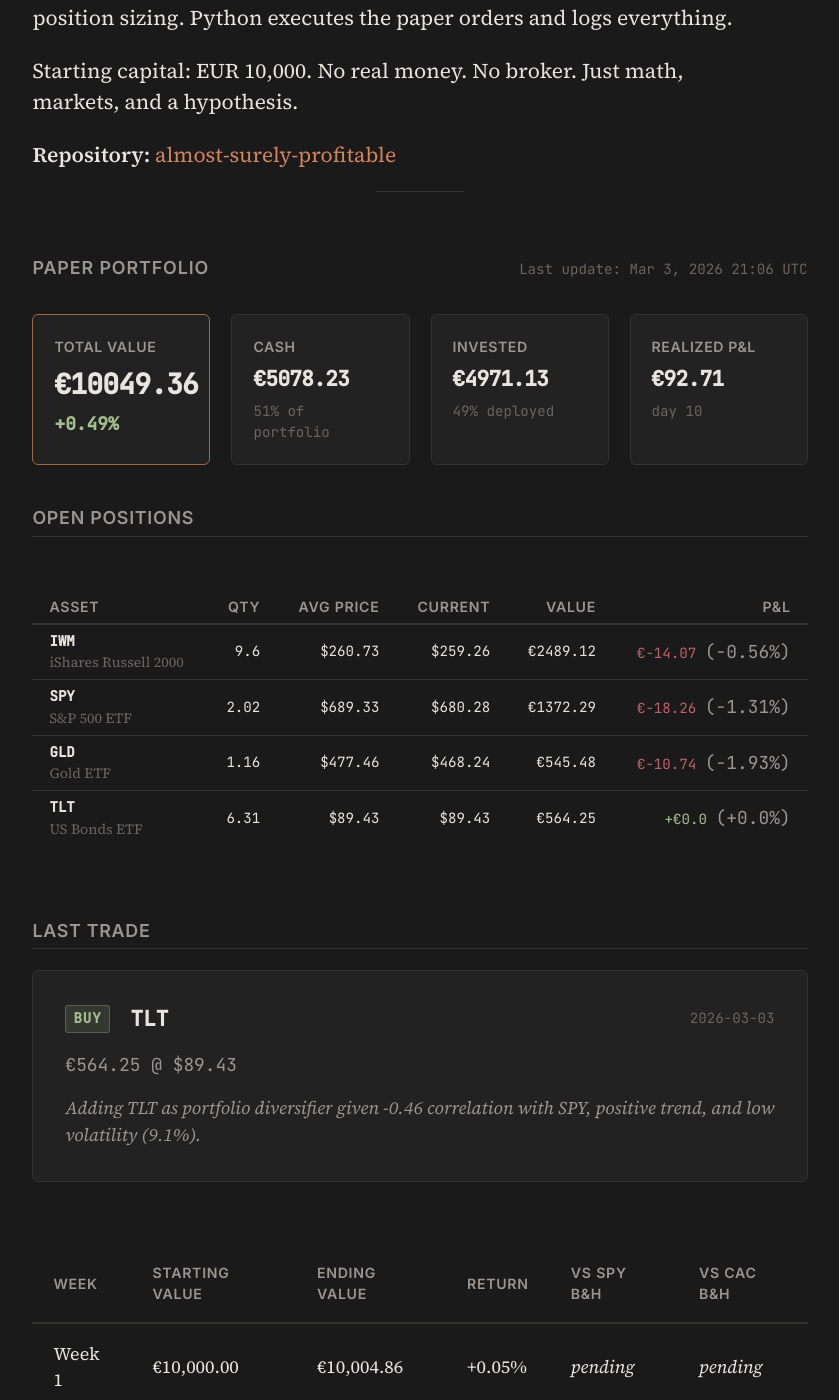
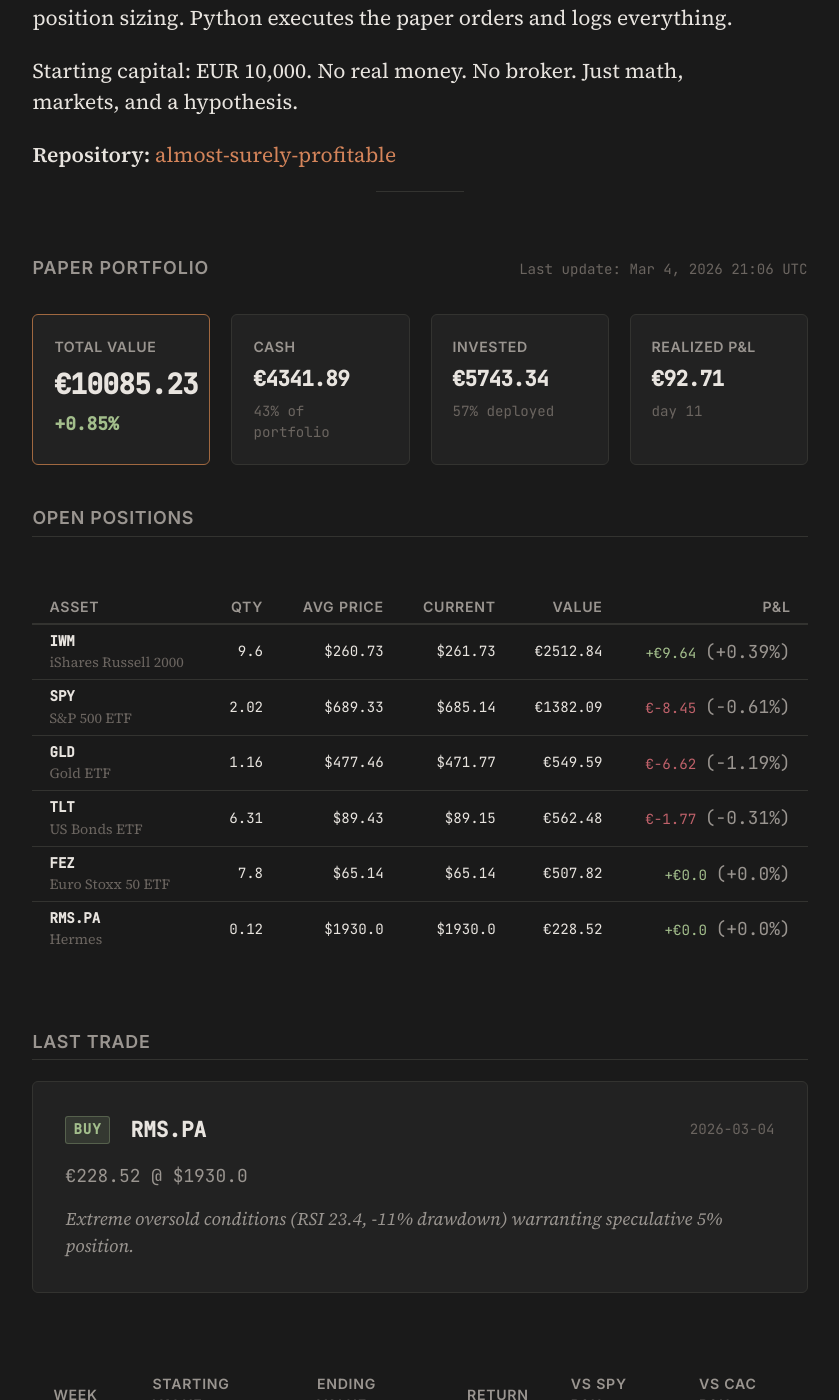
Before and after one commit to Alm0stSurely/alm0stsurely.github.io, a Jekyll site: the page built from trading.md, in a window 1280 px wide and 1400 px high, scrolled down 854 px. Shown: the whole window, without its empty margins (220-1059 px from the left). Built offline with Jekyll 4.4.1, drawn with Linux system fonts in a browser that asks for light colours.

Commit message:
data: portfolio update 2026-03-04

```diff
--- a/_data/portfolio.json
+++ b/_data/portfolio.json
@@ -1,63 +1,85 @@
 {
-  "last_updated": "2026-03-03T21:06:29",
+  "last_updated": "2026-03-04T21:06:11",
   "starting_capital": 10000.00,
-  "cash": 5078.23,
-  "total_value": 10049.36,
-  "total_return_pct": 0.49,
+  "cash": 4341.89,
+  "total_value": 10085.23,
+  "total_return_pct": 0.85,
   "total_realized_pnl": 92.71,
-  "days_active": 10,
+  "days_active": 11,
   "positions": [
     {
       "ticker": "IWM",
       "name": "iShares Russell 2000",
       "quantity": 9.60,
       "avg_price": 260.73,
-      "current_price": 259.26,
-      "market_value": 2489.12,
-      "pnl": -14.07,
-      "pnl_pct": -0.56,
-      "allocation_pct": 24.77
+      "current_price": 261.73,
+      "market_value": 2512.84,
+      "pnl": 9.64,
+      "pnl_pct": 0.39,
+      "allocation_pct": 24.92
     },
     {
       "ticker": "SPY",
       "name": "S&P 500 ETF",
       "quantity": 2.02,
       "avg_price": 689.33,
-      "current_price": 680.28,
-      "market_value": 1372.29,
-      "pnl": -18.26,
-      "pnl_pct": -1.31,
-      "allocation_pct": 13.66
+      "current_price": 685.14,
+      "market_value": 1382.09,
+      "pnl": -8.45,
+      "pnl_pct": -0.61,
+      "allocation_pct": 13.70
     },
     {
       "ticker": "GLD",
       "name": "Gold ETF",
       "quantity": 1.16,
       "avg_price": 477.46,
-      "current_price": 468.24,
-      "market_value": 545.48,
-      "pnl": -10.74,
-      "pnl_pct": -1.93,
-      "allocation_pct": 5.43
+      "current_price": 471.77,
+      "market_value": 549.59,
+      "pnl": -6.62,
+      "pnl_pct": -1.19,
+      "allocation_pct": 5.45
     },
     {
       "ticker": "TLT",
       "name": "US Bonds ETF",
       "quantity": 6.31,
       "avg_price": 89.43,
-      "current_price": 89.43,
-      "market_value": 564.25,
-      "pnl": 0.00,
-      "pnl_pct": 0.00,
-      "allocation_pct": 5.61
+      "current_price": 89.15,
+      "market_value": 562.48,
+      "pnl": -1.77,
+      "pnl_pct": -0.31,
+      "allocation_pct": 5.58
+    },
+    {
+      "ticker": "FEZ",
+      "name": "Euro Stoxx 50 ETF",
+      "quantity": 7.80,
+      "avg_price": 65.14,
+      "current_price": 65.14,
+      "market_value": 507.82,
+      "pnl": 0.0,
+      "pnl_pct": 0.0,
+      "allocation_pct": 5.04
+    },
+    {
+      "ticker": "RMS.PA",
+      "name": "Hermes",
+      "quantity": 0.12,
+      "avg_price": 1930.0,
+      "current_price": 1930.0,
+      "market_value": 228.52,
+      "pnl": 0.0,
+      "pnl_pct": 0.0,
+      "allocation_pct": 2.27
     }
   ],
   "last_trade": {
-    "date": "2026-03-03",
-    "ticker": "TLT",
+    "date": "2026-03-04",
+    "ticker": "RMS.PA",
     "action": "buy",
-    "price": 89.43,
-    "amount": 564.25,
-    "reasoning": "Adding TLT as portfolio diversifier given -0.46 correlation with SPY, positive trend, and low volatility (9.1%)."
+    "price": 1930.0,
+    "amount": 228.52,
+    "reasoning": "Extreme oversold conditions (RSI 23.4, -11% drawdown) warranting speculative 5% position."
   }
 }
```
